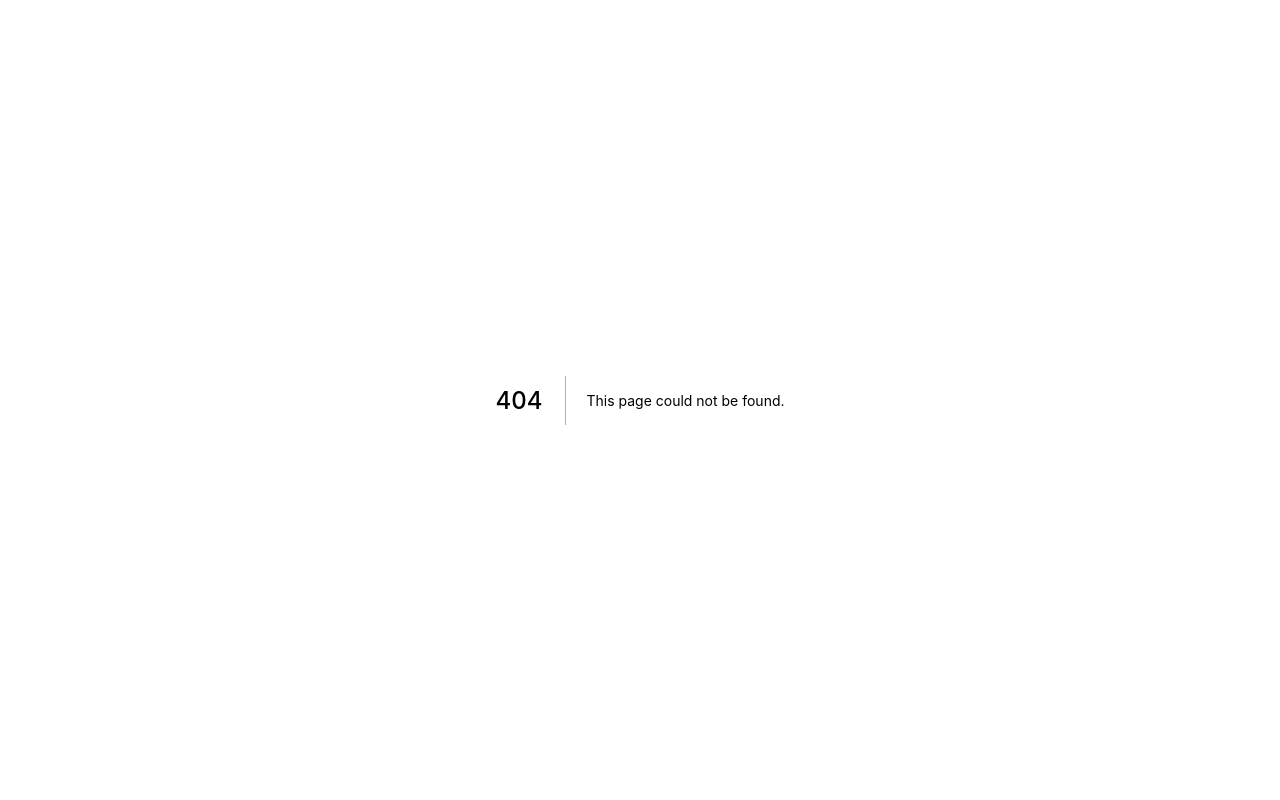
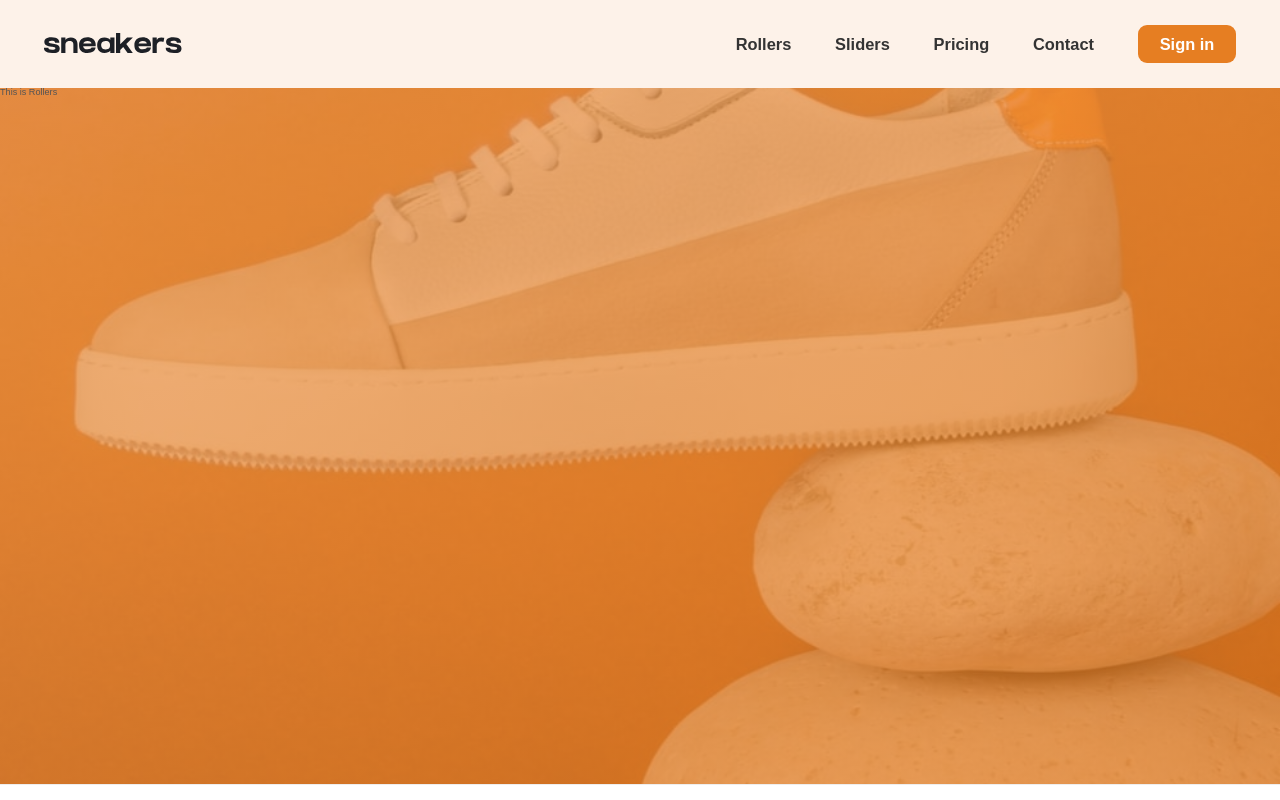
Before and after one commit to fernandocorrearuiz/E-commerce-project-frontend, a Next.js app: page /rollers in a window 1280 px wide. Before the commit this address had no page. Shown: the top 800 px of the page. Built offline with nearby package versions, Linux system fonts and the light colour scheme.

Commit message:
routing for both sneakers + background hero images

```diff
--- a/components/Pricing/Pricing.js
+++ b/components/Pricing/Pricing.js
@@ -31,7 +31,7 @@ const Pricing = () => {
 
             <div className={styles["plan-sing-up"]}>
               <a
-                href="#"
+                href="/rollers"
                 className={`${styles["btn"]} ${styles["btn--full"]} `}
               >
                 Buy Now
@@ -56,7 +56,7 @@ const Pricing = () => {
 
             <div className={styles["plan-sing-up"]}>
               <a
-                href="#"
+                href="/sliders"
                 className={`${styles["btn"]} ${styles["btn--full"]} `}
               >
                 Buy Now
--- a/components/_App/Footer.js
+++ b/components/_App/Footer.js
@@ -3,7 +3,7 @@ import styles from "../../styles/Footer.module.css";
 const Footer = () => {
   return (
     <div>
-      <footer className={styles.footer}>
+      <footer id="footer" className={styles.footer}>
         <div
           className={`${styles.container} ${styles.grid} ${styles["grid--footer"]}`}
         >
--- a/components/_App/NavBar.js
+++ b/components/_App/NavBar.js
@@ -4,18 +4,18 @@ const NavBar = () => {
   return (
     <div>
       <header className={styles.header}>
-        <a href="#">
+        <a href="/">
           <img className={styles.logo} alt="Sneakers logo" src="/logo.svg" />
         </a>
         <nav className={styles["main-nav"]}>
           <ul className={styles["main-nav-list"]}>
             <li>
-              <a className={styles["main-nav-link"]} href="#">
+              <a className={styles["main-nav-link"]} href="/rollers">
                 Rollers
               </a>
             </li>
             <li>
-              <a className={styles["main-nav-link"]} href="#">
+              <a className={styles["main-nav-link"]} href="/sliders">
                 Sliders
               </a>
             </li>
@@ -25,7 +25,7 @@ const NavBar = () => {
               </a>
             </li>
             <li>
-              <a className={styles["main-nav-link"]} href="#">
+              <a className={styles["main-nav-link"]} href="#footer">
                 Contact
               </a>
             </li>
--- a/pages/index.js
+++ b/pages/index.js
@@ -12,8 +12,8 @@ const Home = () => {
         <HeroSection />
         <Pricing />
         <CTA />
-        <Footer />
       </main>
+      <Footer />
     </div>
   );
 };
--- /dev/null
+++ b/pages/rollers.js
@@ -0,0 +1,18 @@
+import NavBar from "../components/_App/NavBar";
+import Footer from "../components/_App/Footer";
+
+import styles from "../styles/RollersDetails.module.css";
+
+const RollersInfo = () => {
+  return (
+    <div>
+      <NavBar />
+      <div className={styles["section-rollers"]}>
+        <div>This is Rollers</div>
+      </div>
+      <Footer />
+    </div>
+  );
+};
+
+export default RollersInfo;
--- /dev/null
+++ b/styles/RollersDetails.module.css
@@ -0,0 +1,11 @@
+.section-rollers {
+  height: 87vh;
+  background-image: linear-gradient(
+      to right bottom,
+      rgba(235, 151, 78, 0.75),
+      rgba(230, 125, 34, 0.75)
+    ),
+    url("../public/images/image-product-4.jpg");
+  background-size: cover;
+  background-position: center;
+}
```
Also changed, not shown: pages/sliders.js (added, +18 -0 lines), styles/SlidersDetails.module.css (added, +11 -0 lines).
